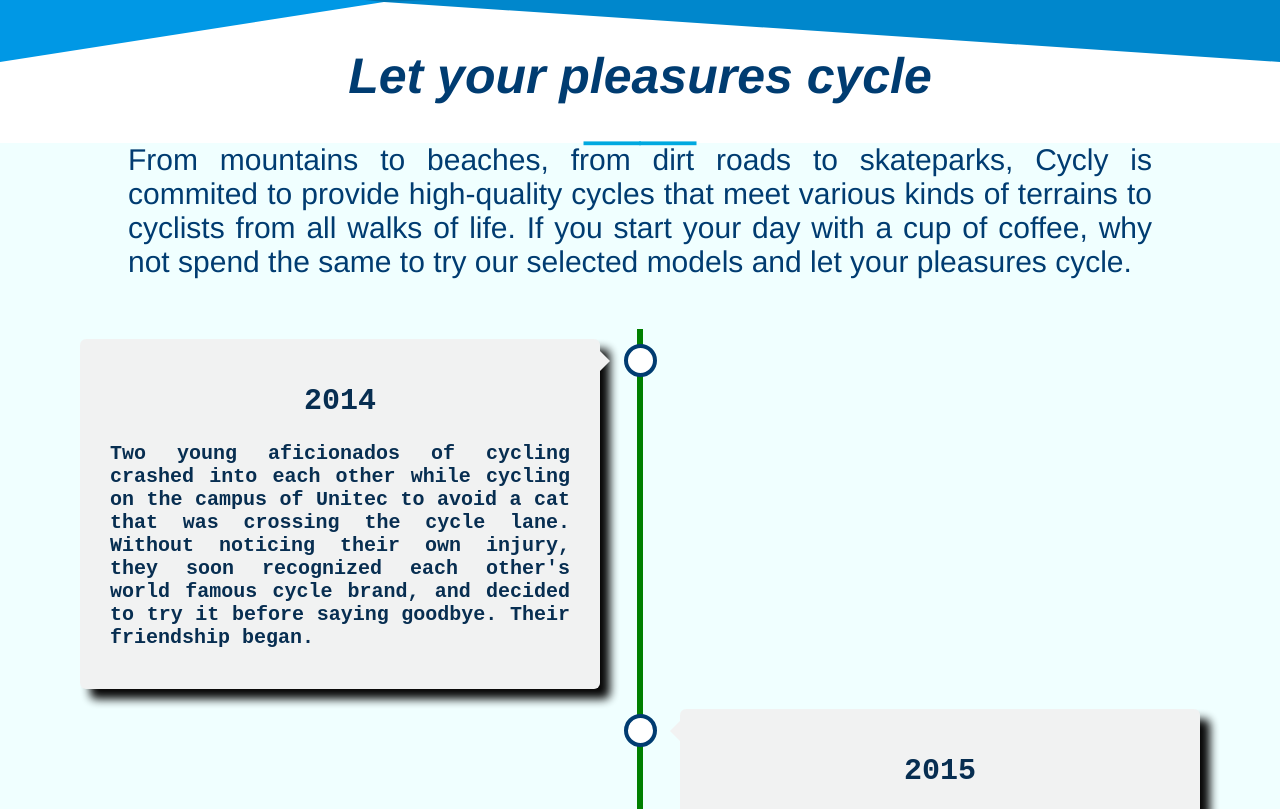
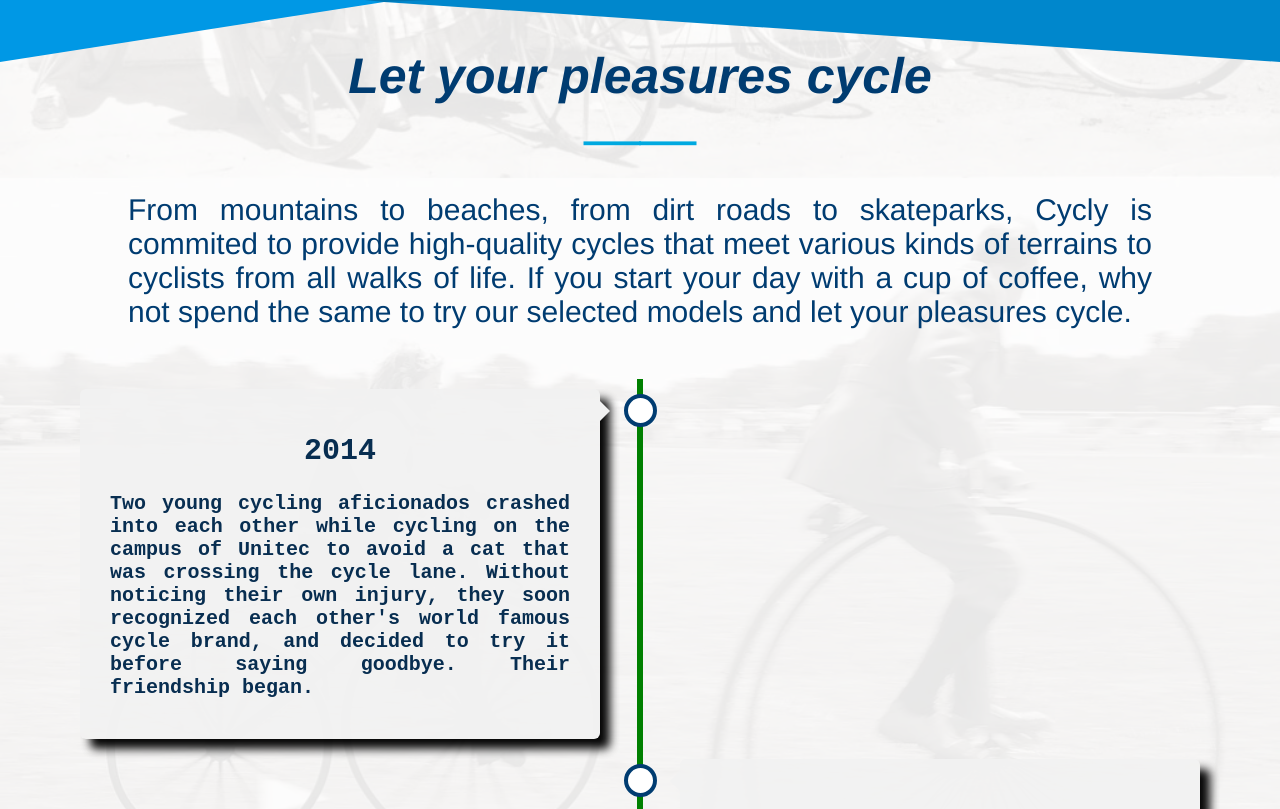
Before and after one commit to dixylo/cycle-ui, a Vue app: page /about in a window 1280 px wide. Shown: the part 671-1480 px from the top of the page. Built offline with nearby package versions, Linux system fonts and the light colour scheme.

Commit message:
Used an npm package for date-time-picking.

```diff
--- a/package.json
+++ b/package.json
@@ -9,7 +9,11 @@
   "dependencies": {
     "axios": "^0.19.0",
     "core-js": "^2.6.5",
+    "moment": "^2.24.0",
+    "moment-range": "^4.0.2",
+    "v-click-outside": "^2.1.3",
     "vue": "^2.6.10",
+    "vue-ctk-date-time-picker": "^2.2.0",
     "vue-router": "^3.0.3",
     "vuex": "^3.0.1"
   },
--- a/src/views/About.vue
+++ b/src/views/About.vue
@@ -21,7 +21,7 @@
             <div class="content">
               <h2>2014</h2>
               <p>
-              Two young aficionados of cycling crashed into each other while cycling on the campus of Unitec to avoid a cat that was crossing the cycle lane.
+                Two young cycling aficionados crashed into each other while cycling on the campus of Unitec to avoid a cat that was crossing the cycle lane.
                 Without noticing their own injury, they soon recognized each other's world famous cycle brand, and decided to try it before saying goodbye.
                 Their friendship began.
               </p>
@@ -59,7 +59,7 @@
               <h2>2018</h2>
               <p>
                 Being a frequent topic among cyclists in Auckland, Cycly had come to its third year. The store had virtually become a club bar on weekends. With the support of customers and fans,
-              Cycly was enabled to increase the number and diversity of its stock and add more world top brands.
+                Cycly was enabled to increase the quantity and diversity of its stock and add more world top brands.
               </p>
             </div>
           </div>
@@ -83,6 +83,10 @@
   box-sizing: border-box;
 }
 
+.item-box {
+  background-color: rgba(255, 255, 255, 0.90);
+}
+
 .item-box::before {
 	border-top: 40px solid #0076b2;
   border-bottom: 60px solid transparent;
@@ -102,9 +106,12 @@
 	border-right: 432px solid #00b235;
 }
 
+.card-container-background {
+  background-color: transparent;
+}
+
 .overview {
   width: 90%;
-  padding-top: 0;
   color: #003C71;
   font-size: 30px;
   text-align: justify;
@@ -118,7 +125,6 @@
   color: #00284c;
   font-family: 'Courier New', Courier, monospace;
   font-weight: bold;
-  background-color: azure;
 }
 
 /* The actual timeline (the vertical ruler) */
--- a/src/views/Model.vue
+++ b/src/views/Model.vue
@@ -70,13 +70,18 @@
             <label for='timeToCollect'>
               Please select a date and time<br>to pick up your rental.
             </label>
-            <input
-              id='datepicker'
-              type='datetime-local'
-              name='timeToCollect'
+            <VueCtkDateTimePicker
+              class='date-time-picker'
               v-model='timeToCollect'
-              required
+              :no-value-to-custom-elem='false'
+              format='YYYY-MM-DD HH:mm'
             >
+              <input
+                class='date-time-picker-input'
+                type='text'
+                placeholder='Click here to open calendar'
+              />
+            </VueCtkDateTimePicker>
             <Button
               class='submit'
               :class="{submitting: rentalStatus === 'loading'}"
@@ -94,12 +99,15 @@
 
 <script>
 import { mapGetters, mapActions } from 'vuex'
+import VueCtkDateTimePicker from 'vue-ctk-date-time-picker';
+import 'vue-ctk-date-time-picker/dist/vue-ctk-date-time-picker.css';
+import moment from 'moment';
 import Skeleton from '@/components/Skeleton'
 import Button from '@/components/Button'
 
 export default {
   name: 'model',
-  components: { Skeleton, Button },
+  components: { Skeleton, Button, VueCtkDateTimePicker },
   data () {
     return {
       selectedCycleId: '',
@@ -130,10 +138,11 @@
       }
 
       const currentUser = this.getCurrentUser
+      const timeToCollect = moment(this.timeToCollect).toISOString(true).slice(0, 16)
       this.createRental({
         cycleId: this.selectedCycleId,
         userId: currentUser._id,
-        timeToCollect: this.timeToCollect
+        timeToCollect
       }).then(() =>{
         alert('You have created a new rental successfully.')
       }).catch(err => {
@@ -211,22 +220,23 @@
   font-weight: bold;
 }
 
-#datepicker {
-  display: block;
-  margin: 1em auto;
-  padding: 1em;
-  color: white;
-  font-size: 30px;
-  background-color: #0076b2;
+.date-time-picker {
+  width: 420px;
+  margin: 30px auto;
 }
 
-::-webkit-inner-spin-button {
-  width: 30px;
-  height: 30px;
+.date-time-picker-input {
+  width: 420px;
+  height: 60px;
+  background-color: #0076b2;
+  text-align: center;
+  color: #fff;
+  font-size: 30px;
 }
 
-::-webkit-calendar-picker-indicator:hover {
-  color: #0076b2;
+::placeholder {
+  color: azure;
+  opacity: 1;
 }
 
 .submit {
@@ -371,7 +381,13 @@
     font-size: 25px;
   }
 
-  #datepicker {
+  .date-time-picker {
+    width: 350px;
+  }
+
+  .date-time-picker-input {
+    width: 350px;
+    height: 50px;
     font-size: 25px;
   }
 
@@ -419,13 +435,18 @@
     font-size: 15px;
   }
 
-  #datepicker {
+  .date-time-picker {
+    width: 280px;
+  }
+
+  .date-time-picker-input {
+    width: 280px;
+    height: 40px;
     font-size: 20px;
   }
 
-  button {
+  .submit {
     font-size: 15px;
-    border-width: 2px;
   }
 }
 
@@ -442,7 +463,13 @@
     font-size: 12px;
   }
 
-  #datepicker {
+  .date-time-picker {
+    width: 210px;
+  }
+
+  .date-time-picker-input {
+    width: 210px;
+    height: 30px;
     font-size: 15px;
   }
 }
```
Also changed, not shown: 1 other file (tests, documents, lock files or other folders). Lines whose indentation alone changed are shown as unchanged.
